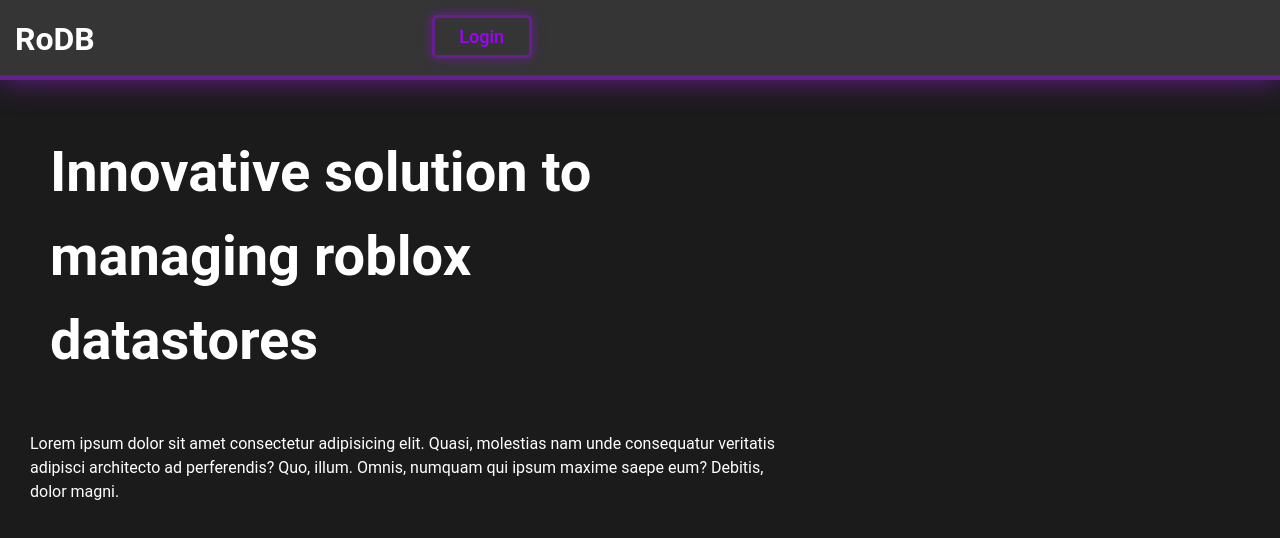
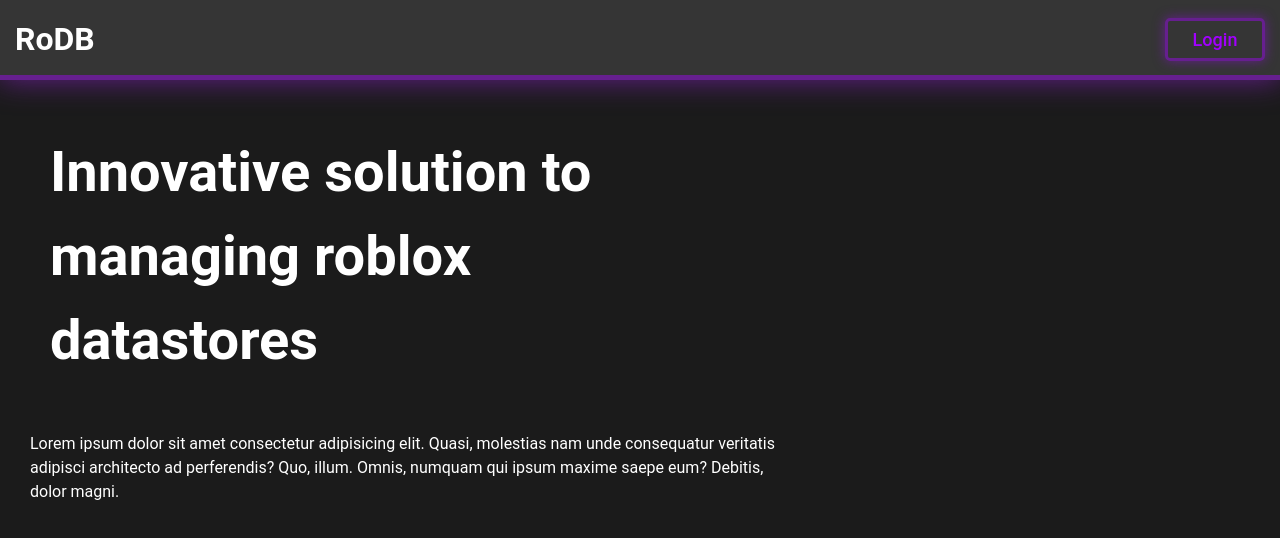
Before and after one commit to Bracka1337/rodb-app, a Vue app in the folder app/: page / in a window 1280 px wide. Shown: the top 538 px of the page. Built offline with nearby package versions, Linux system fonts and the light colour scheme.

Commit message:
serega gay

```diff
--- a/app/src/components/NavBar.vue
+++ b/app/src/components/NavBar.vue
@@ -45,7 +45,9 @@
  box-shadow: 0 0 30px rgb(102, 31, 143);
  color: white;
  display:grid;
- grid-template-columns: repeat(3, minmax(0, 1fr));
+ grid-auto-columns: minmax(0, 1fr);
+ grid-auto-flow: column;
+
 }
 
 .label {
@@ -55,7 +57,10 @@
     text-align: left
 }
 
-btn-container {
+.btn-container {
+    display: flex;
+    justify-content: flex-end;
+    align-items: center;
     margin-left: auto;
 }
 
```
